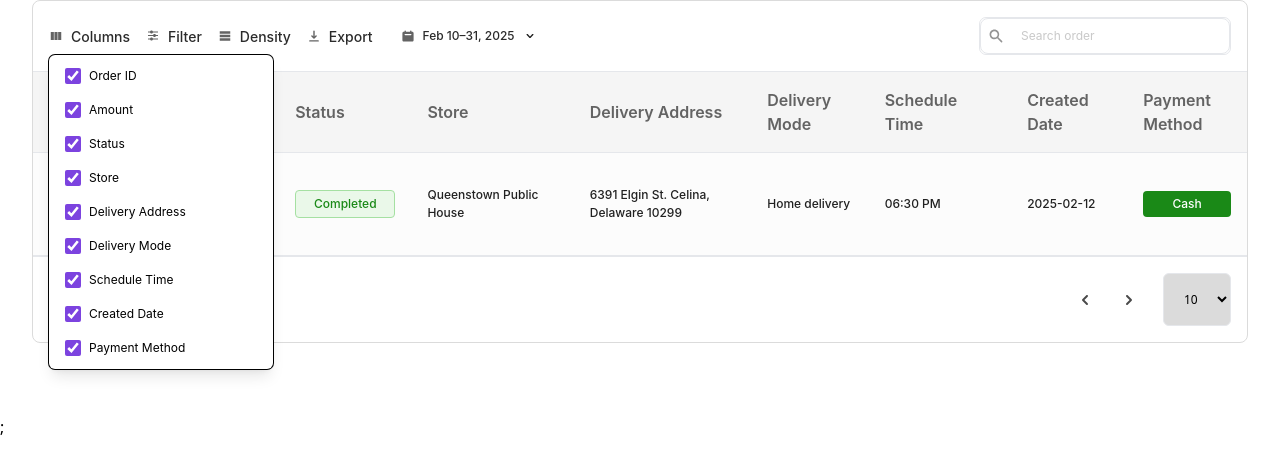
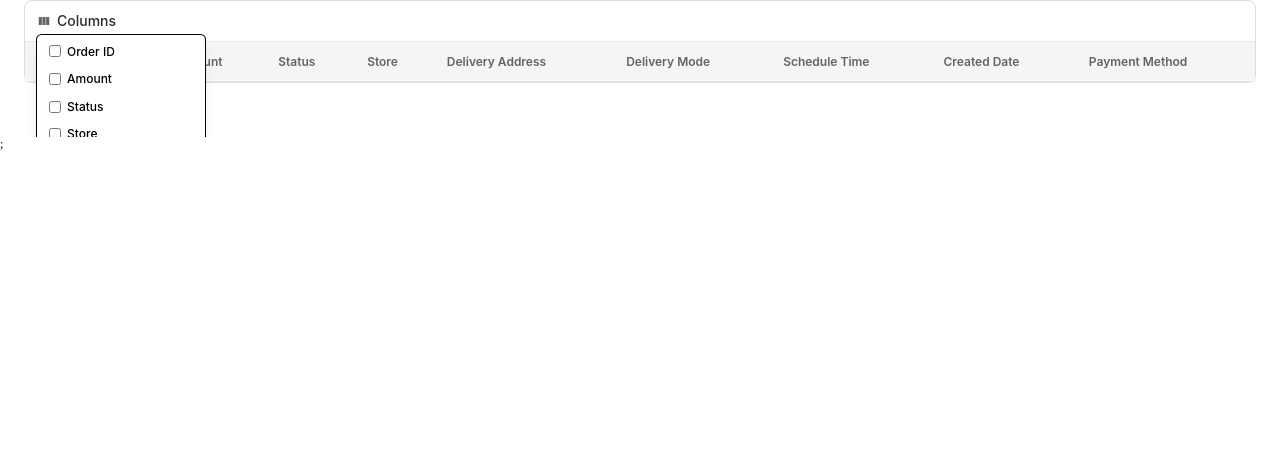
Before and after one commit to prabhakarikonicit/dhaam-order-app-ui, a React app: page / in a window 1280 px wide. Both pictures are taken after a click on the button "Columns". Shown: the top 474 px of the page. Built offline with nearby package versions, Linux system fonts and the light colour scheme.

Commit message:
table template impl3

```diff
--- a/module-federation.config.ts
+++ b/module-federation.config.ts
@@ -1,6 +1,7 @@
 export const mfConfig = {
   name: "dhaam_order_app_ui",
-  filename: "remoteEntry.js",
-  // exposes: {"./OrderDiv": "./src/OrderDiv"},
+  exposes: {
+    "./Orders": "./src/localComponents/orders",
+  },
   shared: ["react", "react-dom"],
 };
--- /dev/null
+++ b/src/App.css
@@ -0,0 +1,16 @@
+html {
+    font-family: Inter;
+    font-family: Krona One;
+    font-size: 12px;
+    font-style: normal;
+    font-weight: 500;
+    line-height: 130%; /* 15.6px */
+}
+
+button {
+    cursor: pointer;
+  }
+
+  .force-relative{
+    position: relative !important;
+  }
--- a/src/App.tsx
+++ b/src/App.tsx
@@ -1,4 +1,5 @@
 import ReactDOM from "react-dom/client";
+import "./App.css";
 import "./index.css";
 import Orders from "./localComponents/orders";
 
--- a/src/localComponents/common/tableTemplate.tsx
+++ b/src/localComponents/common/tableTemplate.tsx
@@ -1,22 +1,23 @@
-import React, {useState, useEffect} from "react";
-import CustomDataGrid from "./datagrid";
+import React, {useState, useEffect, useRef} from "react";
 import { TableColumns, Order, TableData } from "../../types";
-const TableTemplate = ({tableColumns, tableData}:{tableColumns:TableColumns[], tableData:TableData[]}) => {
+const TableTemplate = ({tableColumns, tableData, hideToolbar=false}:{tableColumns:TableColumns[], tableData:TableData[], hideToolbar?:boolean}) => {
   const [paginatedData, setPaginatedData] = useState<TableData[]>([]);
   const [modalMode, setModalMode] = useState<
     "add" | "edit" | "view" | "payment"
   >("add");
   const [isModalOpen, setIsModalOpen] = useState(false);
   const [selectedOrder, setSelectedOrder] = useState<Order | null>(null);
-  const [visibleColumns, setVisibleColumns] = useState<string[]>([]);
+  const [hiddenColumns, setHiddenColumns] = useState<string[]>([]);
   const [selectedRows, setSelectedRows] = useState<string[]>([]);
   const [startDate, setStartDate] = useState("2025-02-10");
   const [endDate, setEndDate] = useState("2025-02-28");
   const [density, setDensity] = useState<
     "compact" | "standard" | "comfortable"
   >("standard");
-
-
+  const [showColumnMenu, setShowColumnMenu] = useState(false);
+  const [showFilterMenu, setShowFilterMenu] = useState(false);
+    // Refs for handling outside clicks
+  const columnMenuRef = useRef<HTMLDivElement>(null);
 
   // Sample data initialization with createdDate field
   useEffect(() => {
@@ -26,8 +27,8 @@ const TableTemplate = ({tableColumns, tableData}:{tableColumns:TableColumns[], t
     setPaginatedData(tableData);
 
     // Initialize visible columns
-    const allColumnFields = tableColumns.map((col) => col.field);
-    setVisibleColumns(allColumnFields);
+    // const allColumnFields = tableColumns.map((col) => col.field);
+    // setVisibleColumns(allColumnFields);
   }, []);
 
 
@@ -66,9 +67,106 @@ const TableTemplate = ({tableColumns, tableData}:{tableColumns:TableColumns[], t
   //     return orderDate >= startDateObj && orderDate <= endDateObj;
   //   });
   // };
+
+  const handleToggleColumnVisibility = (field:string) => {
+    if(hiddenColumns.includes(field)) setHiddenColumns(currState => currState.filter(item => item != field))
+    else setHiddenColumns(currState => [...currState, field])
+  }
   return (
     <div className="px-8 pb-8 overflow-x-auto">
-      <CustomDataGrid
+      <div className="w-full border border-grey-border rounded-custom8px mb-10">
+      {!hideToolbar && (
+        <div className="p-4 border-b border-gray-200 flex justify-between items-center">
+          <div className="flex items-center gap-4">
+            {/* Column toggle button */}
+            <div className="relative">
+              <button
+                className="flex items-center gap-2 text-[14px] font-inter font-[500] text-textHeading"
+                onClick={() => {
+                  setShowColumnMenu(!showColumnMenu);
+                  setShowFilterMenu(false);
+                }}
+              >
+                <svg
+                  xmlns="http://www.w3.org/2000/svg"
+                  width="14"
+                  height="14"
+                  viewBox="0 0 14 14"
+                  fill="none"
+                >
+                  <path
+                    d="M8.5575 2.91666V11.0833H5.4425V2.91666H8.5575ZM9.14083 11.0833H12.25V2.91666H9.14083V11.0833ZM4.85917 11.0833V2.91666H1.75V11.0833H4.85917Z"
+                    fill="#636363"
+                  />
+                </svg>
+                Columns
+              </button>
+
+              {showColumnMenu && (
+                <div
+                  ref={columnMenuRef}
+                  className="absolute z-10 mt-2 w-56 origin-top-left rounded-md bg-white shadow-lg ring-1 ring-black ring-opacity-5 focus:outline-none"
+                >
+                  <div className="py-1 px-2">
+                    {tableColumns.map((column) => (
+                      <div
+                        key={column.field}
+                        className="flex items-center px-2 py-2"
+                      >
+                        <input
+                          type="checkbox"
+                          id={`column-${column.field}`}
+                          checked={hiddenColumns.includes(column.field) ? true:false}
+                          onChange={() => handleToggleColumnVisibility(column.field)}
+                          className="h-4 w-4 rounded border-gray-300 focus:ring-bgButton accent-bgButton"
+                        />
+                        <label
+                          htmlFor={`column-${column.field}`}
+                          className="ml-2 text-[12px] text-reloadButton font-inter"
+                        >
+                          {column.headerName}
+                        </label>
+                      </div>
+                    ))}
+                  </div>
+                </div>
+              )}
+            </div>
+          </div>
+        </div>
+      )}
+      <table className="w-full border-collapse table-auto">
+      <thead><tr className="border-b border-gray-200 bg-background-grey">
+            <th className="p-4">
+              {/* <input
+                type="checkbox"
+                checked={
+                  selectedRows.length === filteredRows.length &&
+                  filteredRows.length > 0
+                }
+                onChange={onSelectAll}
+                className="h-4 w-4 rounded border-btnBorder focus:ring-bgButton accent-bgButton"
+              /> */}
+            </th>
+            {tableColumns
+              .filter((column) => !hiddenColumns.includes(column.field))
+              .map((col) => (
+                <th
+                  key={col.field}
+                  className="text-left p-4 font-inter font-[600] text-headding-color bg-background-grey"
+                >
+                  {col.headerName}
+                </th>
+              ))}
+            {/* {showActionColumn && (
+              <th className="text-left p-4 font-inter font-[600] text-headding-color bg-background-grey">
+                Action
+              </th>
+            )} */}
+          </tr></thead>
+      </table>
+      </div>
+      {/* <CustomDataGrid
         rows={paginatedData}
         onSelectAll={() => null}
         columns={tableColumns}
@@ -111,7 +209,7 @@ const TableTemplate = ({tableColumns, tableData}:{tableColumns:TableColumns[], t
             // Apply any density-related styling changes here if needed
           },
         }}
-      />
+      /> */}
     </div>
   );
 };
--- a/src/localComponents/orders.tsx
+++ b/src/localComponents/orders.tsx
@@ -235,7 +235,6 @@ const Orders = () => {
     {
       field: "orderId",
       headerName: "Order ID",
-      width: "120px",
       type: "text",
       // renderCell: (value, row) => (
       //   <div className="flex items-center">
@@ -262,37 +261,31 @@ const Orders = () => {
     {
       field: "amount",
       headerName: "Amount",
-      width: "120px",
       type: "text",
     },
     {
       field: "status",
       headerName: "Status",
-      width: "150px",
       type: "text",
     },
     {
       field: "store",
       headerName: "Store",
-      width: "250px",
       type: "text",
     },
     {
       field: "deliveryAddress",
       headerName: "Delivery Address",
-      width: "300px",
       type: "text",
     },
     {
       field: "deliveryMode",
       headerName: "Delivery Mode",
-      width: "150px",
       type: "text",
     },
     {
       field: "scheduleTime",
       headerName: "Schedule Time",
-      width: "200px",
       type: "text",
       // renderCell: (value, row) => (
       //   <div>
@@ -308,7 +301,6 @@ const Orders = () => {
     {
       field: "createdDate",
       headerName: "Created Date",
-      width: "150px",
       type: "date",
       // renderCell: (value, row) => (
       //   <div className="text-[14px] font-inter font-[500] text-cardValue">
@@ -319,7 +311,6 @@ const Orders = () => {
     {
       field: "paymentMethod",
       headerName: "Payment Method",
-      width: "150px",
       type: "text",
       // renderCell: (value, row) => renderPaymentMethod(value, row),
     },
@@ -373,7 +364,7 @@ const Orders = () => {
   return (
   <>
   <TableTemplate tableColumns={columns} tableData={orders}/>;
-  {isModalOpen &&
+  {/* {isModalOpen &&
         (modalMode === "payment" ? (
           <CustomModal
             isOpen={isModalOpen}
@@ -398,7 +389,7 @@ const Orders = () => {
             showToggle={false}
             confirmText={modalMode === "add" ? "Create" : "Save"}
           />
-        ))}
+        ))} */}
 
   </>)
 
--- a/src/types/index.tsx
+++ b/src/types/index.tsx
@@ -23,7 +23,6 @@ export interface Order extends TableData{
   export interface TableColumns {
     field: string;
     headerName: string;
-    width: string;
     type?: "text" | "date" | "number";
   }
 
```
